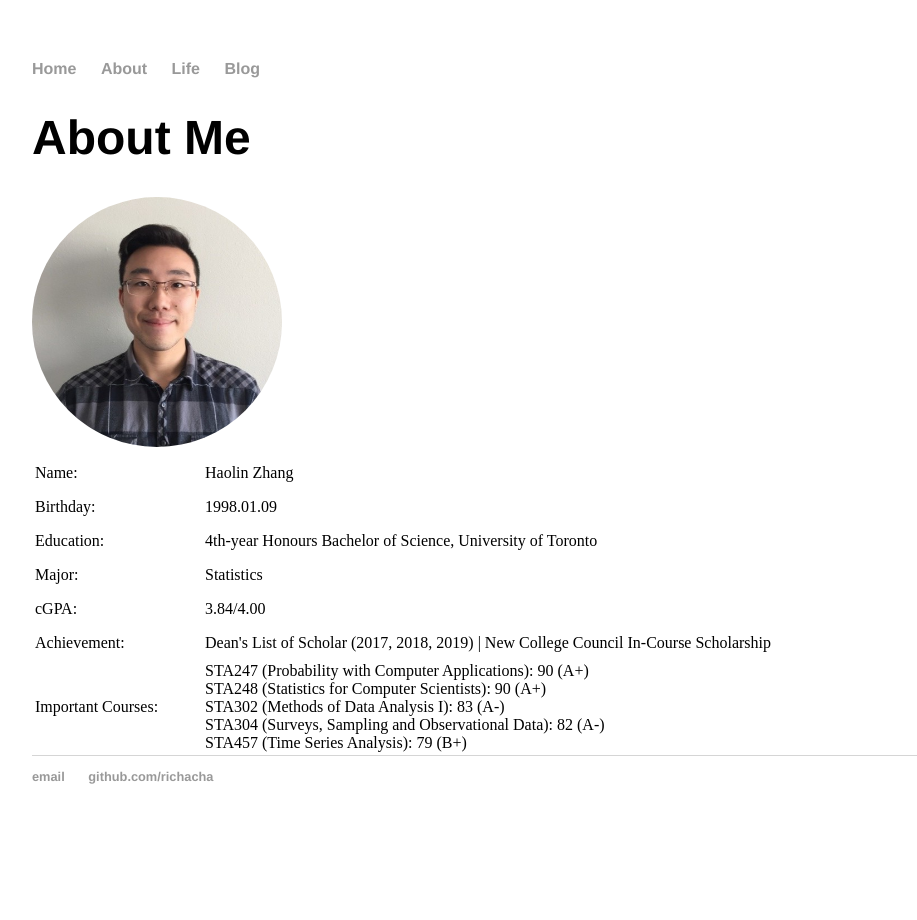
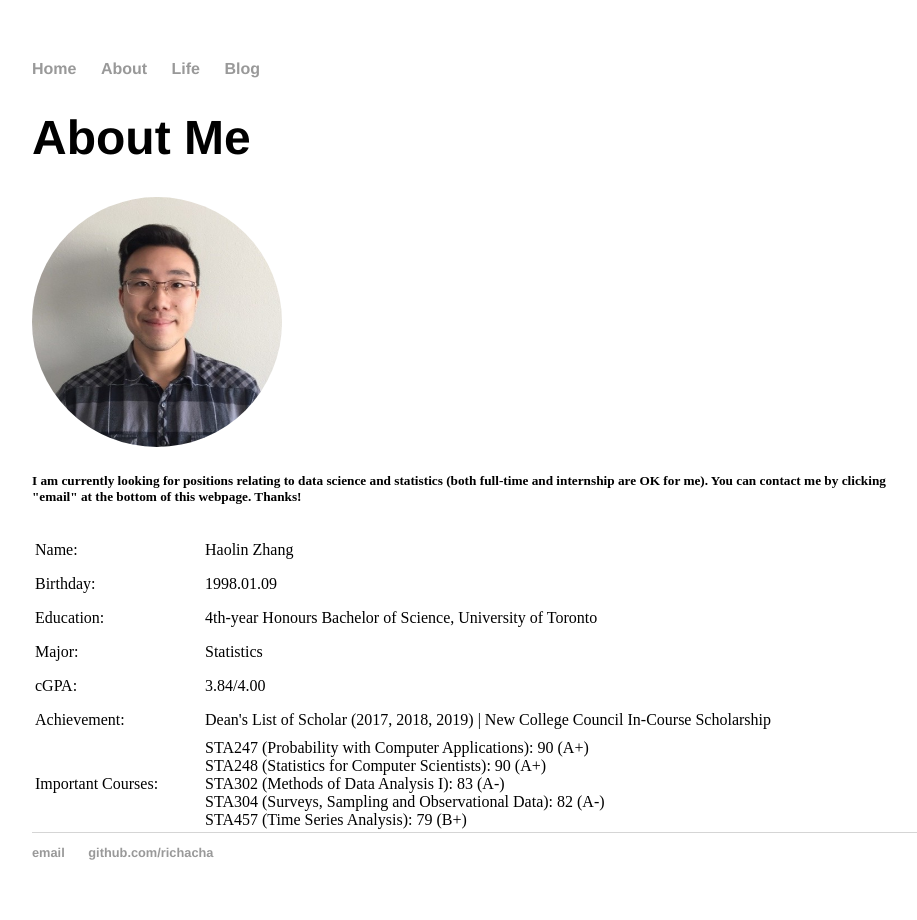
Before and after one commit to Richacha/haolinzhang.github.io, a Jekyll site: the page built from about/index.html, in a window 1280 px wide. Shown: the whole page, without its empty margins (160-1077 px from the left). Built offline with Jekyll 4.4.1, drawn with Linux system fonts in a browser that asks for light colours.

Commit message:
Update index.html

```diff
--- a/about/index.html
+++ b/about/index.html
@@ -41,6 +41,7 @@ title: About Me
 		STA302 (Methods of Data Analysis I): 83 (A-)<br />STA304 (Surveys, Sampling and Observational Data): 82 (A-)<br />STA457 (Time Series Analysis): 79 (B+)</td>
 	</tr>
 
+	<h5>I am currently looking for positions relating to data science and statistics (both full-time and internship are OK for me). You can contact me by clicking "email" at the bottom of this webpage. Thanks!</h5>
 
 	</tbody>
 	</table>
```
